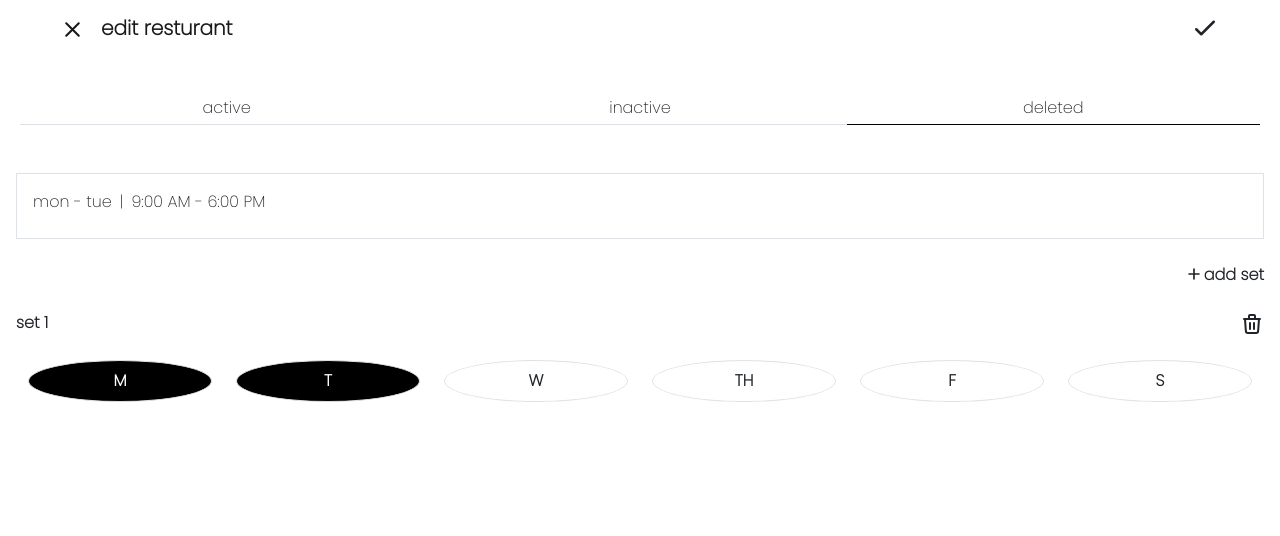
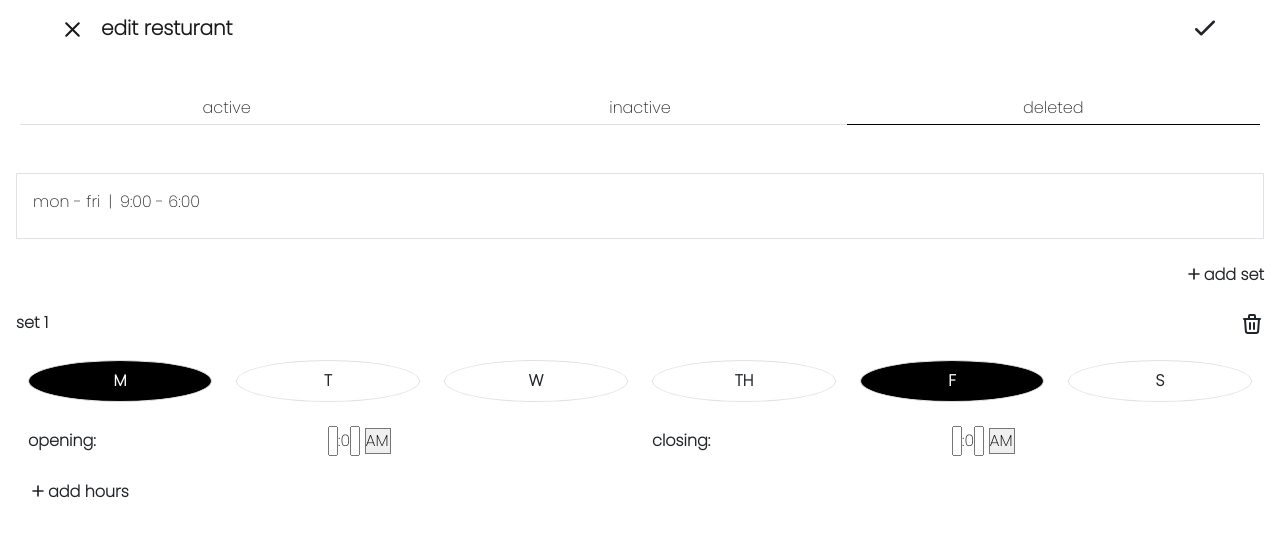
Before and after one commit to prime-infinity/qrb-front, a React (Create React App) app: page /edit-rest-profile in a window 1280 px wide. Both pictures are taken after a click on the element "deleted". Shown: the top 536 px of the page. Built offline with nearby package versions, Linux system fonts and the light colour scheme; no server answers.

Commit message:
done time

```diff
--- a/package.json
+++ b/package.json
@@ -22,6 +22,7 @@
     "react-redux": "^7.2.8",
     "react-router-dom": "^6.2.2",
     "react-scripts": "5.0.1",
+    "react-time-picker": "^4.5.0",
     "use-dynamic-refs": "^1.0.0",
     "use-file-upload": "^1.0.11",
     "web-vitals": "^2.1.4"
--- a/src/components/editrestprofile/EditRestProThr.jsx
+++ b/src/components/editrestprofile/EditRestProThr.jsx
@@ -1,4 +1,5 @@
 import { useState } from "react";
+import TimePicker from "react-time-picker";
 
 function EditRestProThr() {
   const days = [
@@ -14,17 +15,13 @@ function EditRestProThr() {
     {
       selectedDays: [
         { o: 1, s: "mon" },
-        { o: 2, s: "tue" },
+        { o: 5, s: "fri" },
       ],
       times: [
         {
-          openingTime: "9:00 AM",
-          closingTime: "6:00 PM",
+          openingTime: "9:00",
+          closingTime: "6:00",
         },
-        /*{
-          openingTime: "",
-          closingTime: "",
-        },*/
       ],
     },
   ]);
@@ -81,6 +78,96 @@ function EditRestProThr() {
     }
   };
 
+  const setOpeningTime = (e, indexOfDate, indexOfTime) => {
+    const rearrangeTime = (alreadyTime) => {
+      //console.log(alreadyTime);
+      let neww = alreadyTime.map((time) =>
+        alreadyTime.indexOf(time) === indexOfTime
+          ? {
+              ...time,
+              openingTime: e,
+            }
+          : time
+      );
+      return neww;
+    };
+
+    let newDate = dates.map((date) =>
+      dates.indexOf(date) === indexOfDate
+        ? {
+            ...date,
+            times: rearrangeTime(date.times),
+          }
+        : date
+    );
+    setDates(newDate);
+  };
+
+  const setClosingTime = (e, indexOfDate, indexOfTime) => {
+    const rearrangeTime = (alreadyTime) => {
+      //console.log(alreadyTime);
+      let neww = alreadyTime.map((time) =>
+        alreadyTime.indexOf(time) === indexOfTime
+          ? {
+              ...time,
+              closingTime: e,
+            }
+          : time
+      );
+      return neww;
+    };
+
+    let newDate = dates.map((date) =>
+      dates.indexOf(date) === indexOfDate
+        ? {
+            ...date,
+            times: rearrangeTime(date.times),
+          }
+        : date
+    );
+    setDates(newDate);
+  };
+
+  const addHours = (indexOfDate) => {
+    console.log(indexOfDate);
+    let newTime = {
+      openingTime: "2:00 PM",
+      closingTime: "6:00 PM",
+    };
+    let newDate = dates.map((date) =>
+      dates.indexOf(date) === indexOfDate
+        ? {
+            ...date,
+            times: [...date.times, newTime],
+          }
+        : date
+    );
+
+    setDates(newDate);
+  };
+
+  const addSet = () => {
+    const newSet = {
+      selectedDays: [
+        { o: 6, s: "sat" },
+        { o: 7, s: "sun" },
+      ],
+      times: [
+        {
+          openingTime: "9:00",
+          closingTime: "1:00",
+        },
+      ],
+    };
+
+    setDates([...dates, newSet]);
+  };
+
+  const removeSet = (e) => {
+    let newDate = dates.filter((date) => dates.indexOf(date) !== e);
+    setDates(newDate);
+  };
+
   return (
     <div className="col-12">
       <div className="row mx-1">
@@ -100,21 +187,17 @@ function EditRestProThr() {
                 {date.times.length > 0 &&
                   date.times.map((time, index) => (
                     <span key={index}>
-                      {time.openingTime} - {time.closingTime}
+                      {time.openingTime} - {time.closingTime}{" "}
+                      {index !== date.times.length - 1 && (
+                        <span className="px-2">&</span>
+                      )}
                     </span>
                   ))}
               </div>
             ))}
-
-          {/*<div>
-            <span className="pe-2">sat - sun</span>
-            <span className="pe-2">|</span>
-            <span className="pe-2">9:00 am - 1:00 pm</span>
-            <span className="pe-2">&</span>
-            <span>9:00 am - 1:00 pm</span>
-          </div>*/}
         </div>
         <div className="col-4 offset-8 text-end mt-4 pe-0">
+          <div onClick={addSet}>
             <span>
               <svg
                 xmlns="http://www.w3.org/2000/svg"
@@ -133,6 +216,7 @@ function EditRestProThr() {
             </span>
             <span className="fw-bold">add set</span>
           </div>
+        </div>
 
         {/** the edit part */}
         {dates.length > 0 &&
@@ -143,7 +227,7 @@ function EditRestProThr() {
                 <div className="col-4 ps-0 fw-bold">set {index + 1}</div>
                 <div className="col-4"></div>
                 <div className="col-4 text-end pe-0 ">
-                  <span>
+                  <span onClick={() => removeSet(index)}>
                     <svg
                       xmlns="http://www.w3.org/2000/svg"
                       width={"24px"}
@@ -189,6 +273,68 @@ function EditRestProThr() {
                 </div>
               </div>
               {/** end of days part */}
+
+              {/** time part */}
+
+              {date.times.map((time, index) => (
+                <div className="row mt-4" key={index}>
+                  <div className="col-6">
+                    <div className="row">
+                      <div className="col-6 fw-bold my-auto">opening:</div>
+                      <div className="col-6 px-0">
+                        <TimePicker
+                          clearIcon={null}
+                          clockIcon={null}
+                          onChange={(value) =>
+                            setOpeningTime(value, dates.indexOf(date), index)
+                          }
+                          value={time.openingTime}
+                        />
+                      </div>
+                    </div>
+                  </div>
+                  <div className="col-6">
+                    <div className="row">
+                      <div className="col-6 fw-bold my-auto">closing:</div>
+                      <div className="col-6 px-0">
+                        <TimePicker
+                          clearIcon={null}
+                          clockIcon={null}
+                          onChange={(value) =>
+                            setClosingTime(value, dates.indexOf(date), index)
+                          }
+                          value={time.closingTime}
+                        />
+                      </div>
+                    </div>
+                  </div>
+                </div>
+              ))}
+              {/** end of time */}
+
+              <div className="row">
+                <div className="col-4 text-start mt-4 pe-0">
+                  <div onClick={() => addHours(dates.indexOf(date))}>
+                    <span>
+                      <svg
+                        xmlns="http://www.w3.org/2000/svg"
+                        className="svg-icon"
+                        fill="none"
+                        viewBox="0 0 24 24"
+                        stroke="currentColor"
+                        strokeWidth={2}
+                      >
+                        <path
+                          strokeLinecap="round"
+                          strokeLinejoin="round"
+                          d="M12 6v6m0 0v6m0-6h6m-6 0H6"
+                        />
+                      </svg>
+                    </span>
+                    <span className="fw-bold">add hours</span>
+                  </div>
+                </div>
+              </div>
             </div>
           ))}
       </div>
--- a/src/index.css
+++ b/src/index.css
@@ -175,3 +175,6 @@ body {
   background-color: black;
   color: white;
 }
+select {
+  appearance: none !important;
+}
```
Also changed, not shown: 1 other file (tests, documents, lock files or other folders). Lines whose indentation alone changed are shown as unchanged.
